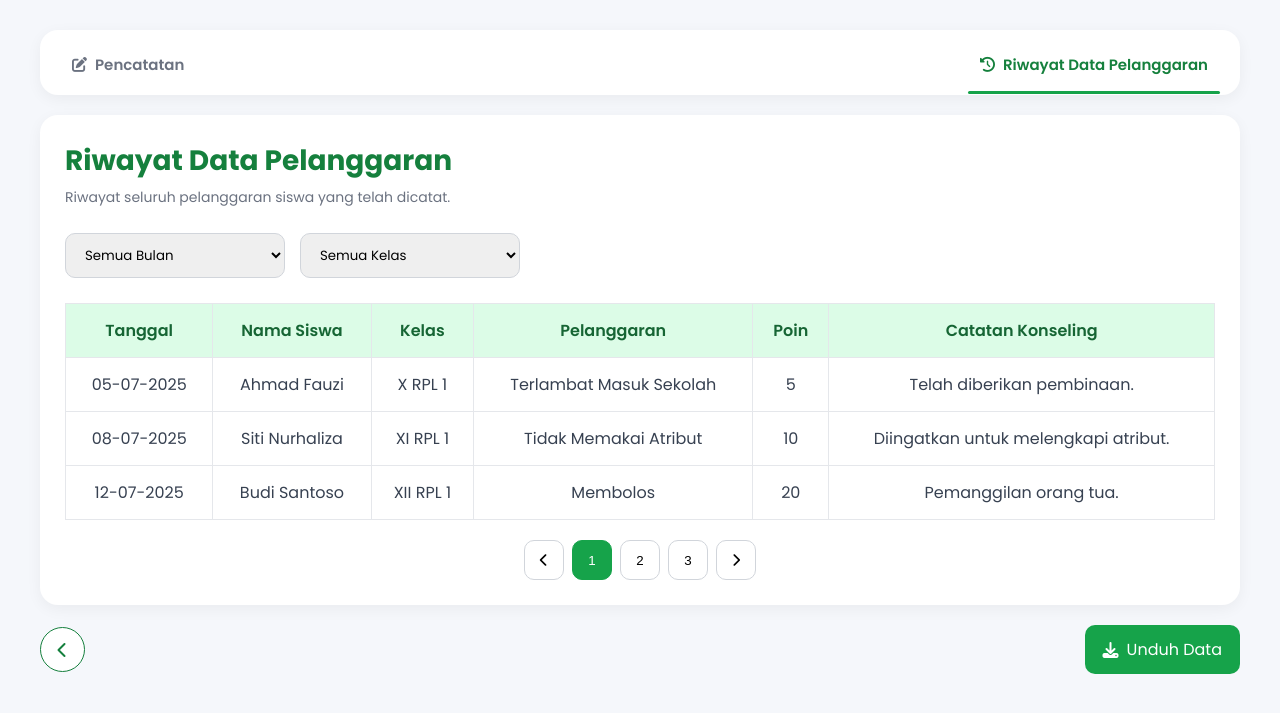
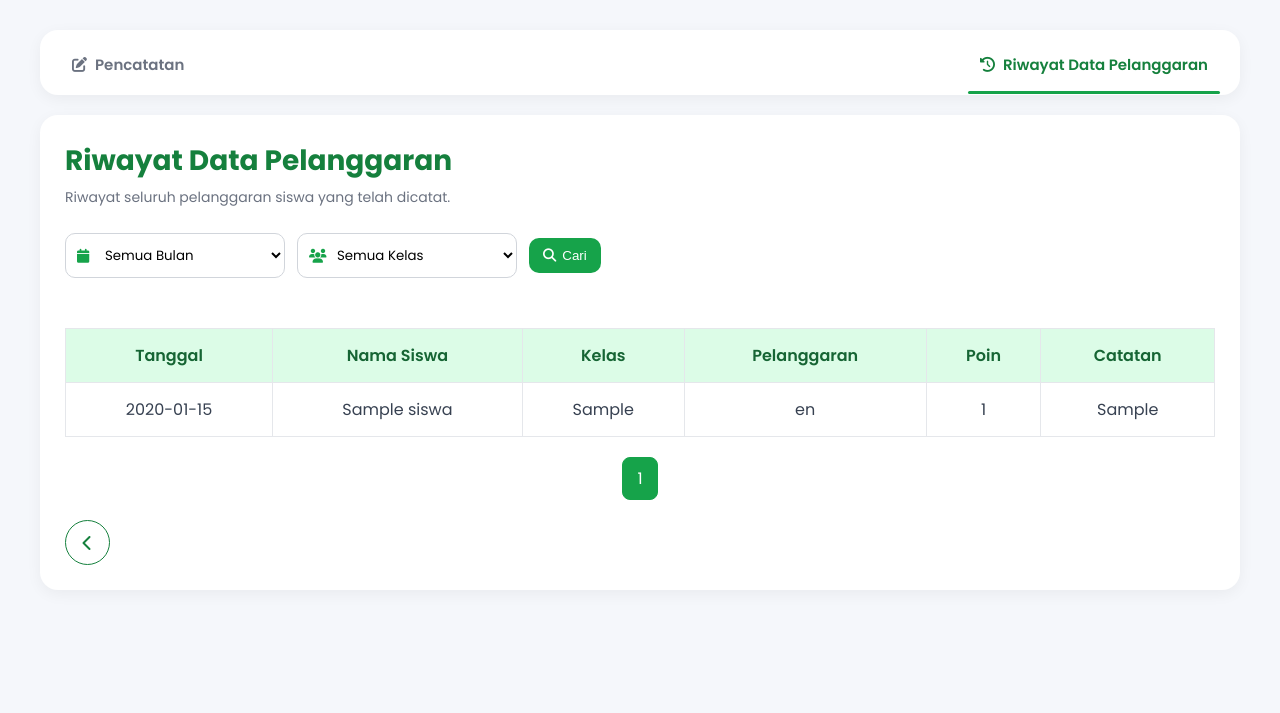
Before and after one commit to SeniApriani/SI-BK, a PHP site: page /pages/riwayat_pelanggaran_siswa.php in a window 1280 px wide. Shown: the top 713 px of the page. Run offline with PHP 8.4, Linux system fonts and the light colour scheme; tables that the repository leaves empty hold one stand-in row (values such as "Sample post").

Commit message:
menu komunikasi orangtua, data pelanggaran

```diff
--- a/pages/riwayat_pelanggaran_siswa.php
+++ b/pages/riwayat_pelanggaran_siswa.php
@@ -1,3 +1,45 @@
+<?php
+include __DIR__ . '/../config/koneksi.php';
+
+$limit = 20;
+$page = isset($_GET['page']) ? (int)$_GET['page'] : 1;
+$offset = ($page - 1) * $limit;
+
+$bulan = $_GET['bulan'] ?? '';
+$kelas = $_GET['kelas'] ?? '';
+
+$where = "WHERE 1=1";
+
+if ($bulan != '') {
+    $where .= " AND MONTH(ps.tanggal) = '$bulan'";
+}
+
+if ($kelas != '') {
+    $where .= " AND s.kelas = '$kelas'";
+}
+
+/* ===================== DATA ===================== */
+$data = mysqli_query($koneksi, "
+SELECT ps.tanggal, s.nama_siswa, s.kelas, jp.jenis_pelanggaran, jp.poin, ps.catatan
+FROM pelanggaran_siswa ps
+JOIN data_siswa s ON ps.id_siswa = s.id_siswa
+JOIN jenis_pelanggaran jp ON ps.id_pelanggaran = jp.id_pelanggaran
+$where
+ORDER BY ps.tanggal DESC
+LIMIT $limit OFFSET $offset
+");
+
+/* ===================== TOTAL PAGINATION ===================== */
+$totalQuery = mysqli_query($koneksi, "
+SELECT COUNT(*) as total
+FROM pelanggaran_siswa ps
+JOIN data_siswa s ON ps.id_siswa = s.id_siswa
+$where
+");
+
+$total = mysqli_fetch_assoc($totalQuery);
+$total_pages = ceil($total['total'] / $limit);
+?>
 <!DOCTYPE html>
 <html lang="id">
 <head>
@@ -168,19 +210,23 @@ table tbody tr:hover{
 .pagination{
     display:flex;
     justify-content:center;
+    align-items:center;
     gap:8px;
     margin-top:20px;
 }
 
 .page-btn{
-    width:40px;
-    height:40px;
-    border:none;
-    border-radius:10px;
+    padding:8px 12px;
+    border-radius:8px;
+    border:1px solid #d1d5db;
     background:#fff;
-    border:1px solid #d1d5db;
     cursor:pointer;
     transition:.3s;
+    text-decoration:none;
+    color:#374151;
+    display:inline-block;
+    min-width:36px;
+    text-align:center;
 }
 
 .page-btn:hover{
@@ -267,6 +313,62 @@ table tbody tr:hover{
 
 }
 
+/* FILTER */
+.filter-wrap{
+    display:flex;
+    gap:12px;
+    align-items:center;
+    margin-bottom:25px;
+    flex-wrap:wrap;
+}
+
+.select-box{
+    position:relative;
+    display:flex;
+    align-items:center;
+}
+
+.select-box i{
+    position:absolute;
+    left:12px;
+    color:#16a34a;
+    font-size:14px;
+}
+
+.select-box select{
+    padding:10px 12px 10px 35px;
+    border:1px solid #d1d5db;
+    border-radius:10px;
+    font-family:'Poppins',sans-serif;
+    outline:none;
+    background:#fff;
+    min-width:180px;
+    cursor:pointer;
+}
+
+.select-box select:focus{
+    border-color:#16a34a;
+    box-shadow:0 0 0 3px rgba(22,163,74,.1);
+}
+
+.btn-filter{
+    display:flex;
+    align-items:center;
+    gap:6px;
+    padding:10px 14px;
+    border:none;
+    border-radius:10px;
+    background:#16a34a;
+    color:#fff;
+    cursor:pointer;
+    font-weight:500;
+    transition:.3s;
+}
+
+.btn-filter:hover{
+    background:#15803d;
+}
+
 </style>
 </head>
 <body>
@@ -311,21 +413,45 @@ table tbody tr:hover{
 
         <div class="filter-section">
 
-            <select>
-                <option>Semua Bulan</option>
-                <option>Januari</option>
-                <option>Februari</option>
-                <option>Maret</option>
-                <option>April</option>
+          <form method="GET" class="filter-wrap">
+
+    <!-- BULAN -->
+    <div class="select-box">
+        <i class="fas fa-calendar"></i>
+        <select name="bulan">
+            <option value="">Semua Bulan</option>
+            <option value="1">Januari</option>
+            <option value="2">Februari</option>
+            <option value="3">Maret</option>
+            <option value="4">April</option>
+            <option value="5">Mei</option>
+            <option value="6">Juni</option>
+            <option value="7">Juli</option>
+            <option value="8">Agustus</option>
+            <option value="9">September</option>
+            <option value="10">Oktober</option>
+            <option value="11">November</option>
+            <option value="12">Desember</option>
         </select>
+    </div>
 
-            <select>
-                <option>Semua Kelas</option>
-                <option>X RPL 1</option>
-                <option>X RPL 2</option>
-                <option>XI RPL 1</option>
-                <option>XII RPL 1</option>
+    <!-- KELAS -->
+    <div class="select-box">
+        <i class="fas fa-users"></i>
+        <select name="kelas">
+            <option value="">Semua Kelas</option>
+            <option value="X TKJ">X TKJ</option>
+            <option value="XI TKJ">XI TKJ</option>
+            <option value="XII TKJ">XII TKJ</option>
         </select>
+    </div>
+
+    <button type="submit" class="btn-filter">
+        <i class="fas fa-search"></i>
+        Cari
+    </button>
+
+</form>
 
         </div>
 
@@ -334,72 +460,55 @@ table tbody tr:hover{
         <div class="table-responsive">
 
             <table>
-
     <thead>
-
         <tr>
             <th>Tanggal</th>
             <th>Nama Siswa</th>
             <th>Kelas</th>
             <th>Pelanggaran</th>
             <th>Poin</th>
-                        <th>Catatan Konseling</th>
+            <th>Catatan</th>
         </tr>
-
     </thead>
 
     <tbody>
-
+        <?php while($r = mysqli_fetch_assoc($data)) { ?>
         <tr>
-                        <td>05-07-2025</td>
-                        <td>Ahmad Fauzi</td>
-                        <td>X RPL 1</td>
-                        <td>Terlambat Masuk Sekolah</td>
-                        <td>5</td>
-                        <td>Telah diberikan pembinaan.</td>
+            <td><?= $r['tanggal']; ?></td>
+            <td><?= $r['nama_siswa']; ?></td>
+            <td><?= $r['kelas']; ?></td>
+            <td><?= $r['jenis_pelanggaran']; ?></td>
+            <td><?= $r['poin']; ?></td>
+            <td><?= $r['catatan']; ?></td>
         </tr>
-
-                    <tr>
-                        <td>08-07-2025</td>
-                        <td>Siti Nurhaliza</td>
-                        <td>XI RPL 1</td>
-                        <td>Tidak Memakai Atribut</td>
-                        <td>10</td>
-                        <td>Diingatkan untuk melengkapi atribut.</td>
-                    </tr>
-
-                    <tr>
-                        <td>12-07-2025</td>
-                        <td>Budi Santoso</td>
-                        <td>XII RPL 1</td>
-                        <td>Membolos</td>
-                        <td>20</td>
-                        <td>Pemanggilan orang tua.</td>
-                    </tr>
-
+        <?php } ?>
     </tbody>
-
 </table>
 
-        </div>
+
 
         <!-- PAGINATION -->
 
       <div class="pagination">
 
-            <button class="page-btn">
-                <i class="fas fa-chevron-left"></i>
-            </button>
+<?php if($page > 1){ ?>
+    <a class="page-btn" href="?page=<?= $page-1 ?>&bulan=<?= $bulan ?>&kelas=<?= $kelas ?>">‹</a>
+<?php } ?>
 
-            <button class="page-btn active">1</button>
-            <button class="page-btn">2</button>
-            <button class="page-btn">3</button>
+<?php
+$start = max(1, $page - 2);
+$end = min($total_pages, $page + 2);
 
-            <button class="page-btn">
-                <i class="fas fa-chevron-right"></i>
-            </button>
+for ($i = $start; $i <= $end; $i++) { ?>
+    <a href="?page=<?= $i ?>&bulan=<?= $bulan ?>&kelas=<?= $kelas ?>"
+       class="page-btn <?= ($i == $page) ? 'active' : '' ?>">
+        <?= $i ?>
+    </a>
+<?php } ?>
 
-        </div>
+<?php if($page < $total_pages){ ?>
+    <a class="page-btn" href="?page=<?= $page+1 ?>&bulan=<?= $bulan ?>&kelas=<?= $kelas ?>">›</a>
+<?php } ?>
 
 </div>
 
@@ -411,10 +520,10 @@ table tbody tr:hover{
             <i class="fas fa-chevron-left"></i>
         </a>
 
-        <a href="#" class="btn-download">
+        <!-- <a href="#" class="btn-download">
             <i class="fas fa-download"></i>
             Unduh Data
-        </a>
+        </a> -->
 
     </div>
 
```
Also changed, not shown: pages/input_komunikasi_ortu.php (+110 -104 lines), pages/jenis_pelanggaran.php (+3 -4 lines), pages/komunikasi_orangtua.php (+24 -63 lines), pages/riwayat_pelanggaran.php (+10 -8 lines), 3 other files. Lines whose indentation alone changed are shown as unchanged.
